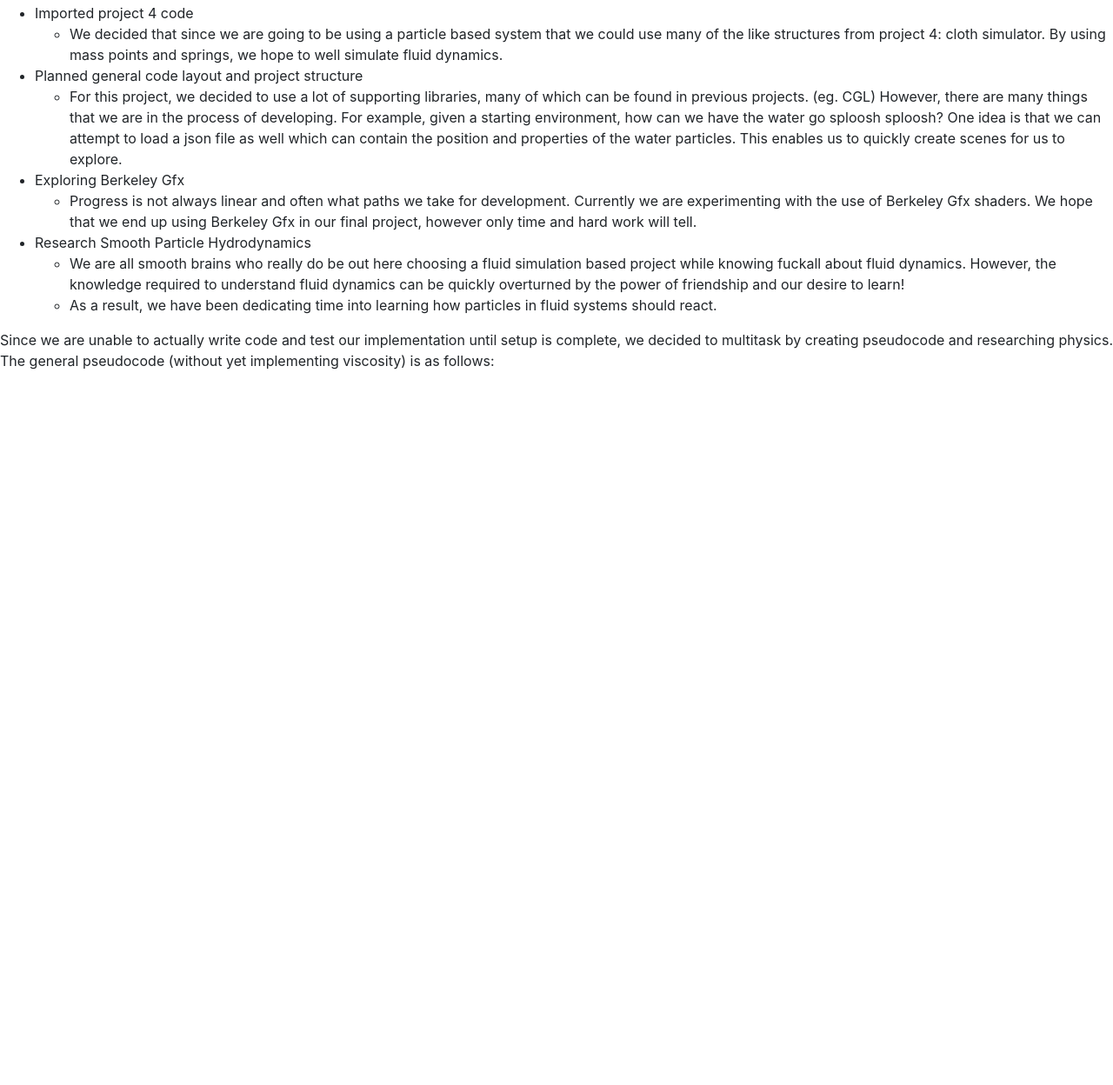
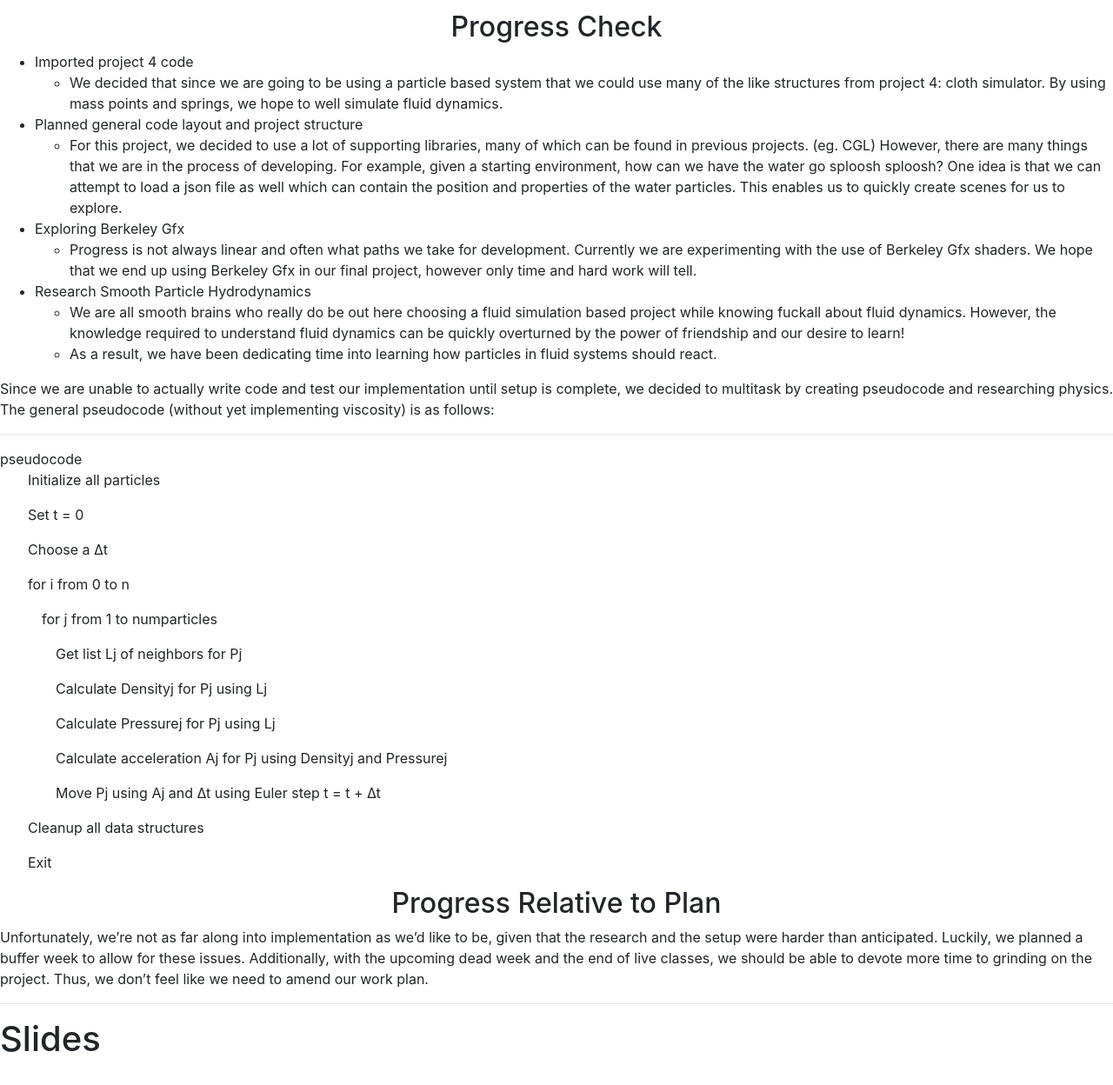
Before and after one commit to tcglezen/SoupSim, a plain HTML site: page docs/milestone.html in a window 1280 px wide. Shown: the part 292-1540 px from the top of the page at 87% size. Before the commit the page ends 800 px from the top, so only its background shows below. Drawn offline with nearby package versions, Linux system fonts and the light colour scheme; grey boxes are pictures that could not be loaded.

Commit message:
Milestone rough draft

```diff
--- a/docs/milestone.html
+++ b/docs/milestone.html
@@ -18,10 +18,12 @@
 </nav>
 
 
+
 <h1 align="middle">CS 184: Computer Graphics and Imaging, Spring 2021</h1>
 <h1 align="middle">Project Proposal: SoupSim</h1>
 <h2 align="middle">Thomas Glezen, Amy Liu, Joshua Yang, Katelyn Biesiadecki</h2>
 
+<h1>Doc</h1>
 <hr>
 <h2 align="middle">Progress Check</h2>
 <ul>
@@ -46,6 +48,65 @@
 </ul>
 
 Since we are unable to actually write code and test our implementation until setup is complete, we decided to multitask by creating pseudocode and researching physics. The general pseudocode (without yet implementing viscosity) is as follows:
+<hr>
+pseudocode
+
+<p style="text-indent: 2em;">
+  Initialize all particles
+</p>
+<p style="text-indent: 2em;">
+  Set t = 0
+</p>
+<p style="text-indent: 2em;">
+  Choose a ∆t
+</p>
+<p style="text-indent: 2em;">
+  for i from 0 to n
+</p>
+<p style="text-indent: 3em;">
+  for j from 1 to numparticles
+</p>
+
+<p style="text-indent: 4em;">
+  Get list Lj of neighbors for Pj
+</p>
+
+<p style="text-indent: 4em;">
+  Calculate Densityj for Pj using Lj
+</p>
+
+<p style="text-indent: 4em;">
+  Calculate Pressurej for Pj using Lj
+</p>
+
+<p style="text-indent: 4em;">
+  Calculate acceleration Aj for Pj using Densityj and Pressurej
+</p>
+
+<p style="text-indent: 4em;">
+  Move Pj using Aj and ∆t using Euler step t = t + ∆t
+</p>
+
+<p style="text-indent: 2em;">
+  Cleanup all data structures
+</p>
+
+<p style="text-indent: 2em;">
+  Exit
+</p>
+
+
+<h2 align="middle">Progress Relative to Plan</h2>
+Unfortunately, we’re not as far along into implementation as we’d like to be, given that the research and the setup were harder than anticipated. Luckily, we planned a buffer week to allow for these issues. Additionally, with the upcoming dead week and the end of live classes, we should be able to devote more time to grinding on the project. Thus, we don’t feel like we need to amend our work plan.
+
+<hr>
+
+<h1>Slides</h1>
+<!--<iframe src="https://docs.google.com/presentation/d/e/2PACX-1vTTy3znd9wCQDb_74m4_N5RsjsZ-iLBHGmRH1KjMPjXJDM2JwVv7ybZyCQ5coFrzUqhT9YZ4tDGdaNB/embed?start=false&loop=false&delayms=5000" frameborder="0" width="960" height="569" allowfullscreen="true" mozallowfullscreen="true" webkitallowfullscreen="true"></iframe>-->
+<iframe src="https://docs.google.com/presentation/d/e/2PACX-1vTTy3znd9wCQDb_74m4_N5RsjsZ-iLBHGmRH1KjMPjXJDM2JwVv7ybZyCQ5coFrzUqhT9YZ4tDGdaNB/embed?start=false&loop=false&delayms=5000" frameborder="0" width="960" height="569" allowfullscreen="true" mozallowfullscreen="true" webkitallowfullscreen="true"></iframe>
+<hr>
+<h1>Demo</h1>
+<iframe width="790" height="494" src="https://www.youtube.com/embed/JU-r92hvyn0" title="YouTube video player" frameborder="0" allow="accelerometer; autoplay; clipboard-write; encrypted-media; gyroscope; picture-in-picture" allowfullscreen></iframe>
 
 
 </body>
```
